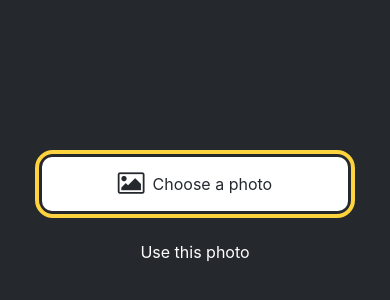
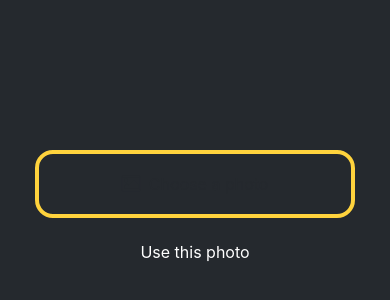
Before and after one commit to romeonatchkebia/first-mobile-app-exercise, a React Native app: screen / in a window 390 px wide. Shown: the part 498-798 px from the top of the page. Built offline with nearby package versions, Linux system fonts and the light colour scheme.

Commit message:
color modified

```diff
--- a/src/components/Button.js
+++ b/src/components/Button.js
@@ -11,12 +11,12 @@ export default function Button({ label, theme, onPress }) {
         ]}
       >
         <Pressable
-          style={[styles.button, { backgroundColor: "#fff" }]}
+          style={[styles.button, { backgroundColor: "#ggg" }]}
           onPress={onPress}
         >
           <FontAwesome
             name="picture-o"
-            size={25}
+            size={18}
             color="#25292e"
             style={styles.buttonIcon}
           />
```
